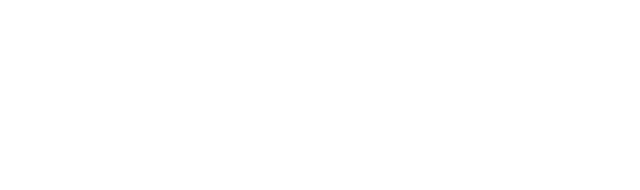
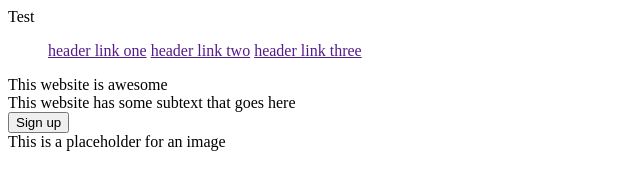
Before and after one commit to jc030201/basic-landing-page, a plain HTML site: page index.html in a window 1280 px wide. Shown: the whole page, without its empty margins (0-640 px from the left). Drawn offline with Linux system fonts and the light colour scheme.

Commit message:
Add header html

```diff
--- a/index.html
+++ b/index.html
@@ -9,6 +9,20 @@
   </head>
 
   <body>
+    <div class="header">
+        <div>Test</div>
 
+        <ul>
+            <a href="">header link one</a>
+            <a href="">header link two</a>
+            <a href="">header link three</a>
+        </ul>
+
+        <div>This website is awesome</div>
+        <div>This website has some subtext that goes here</div>
+        <button>Sign up</button>
+
+        <div>This is a placeholder for an image</div>
+    </div>
   </body>
 </html>
```
